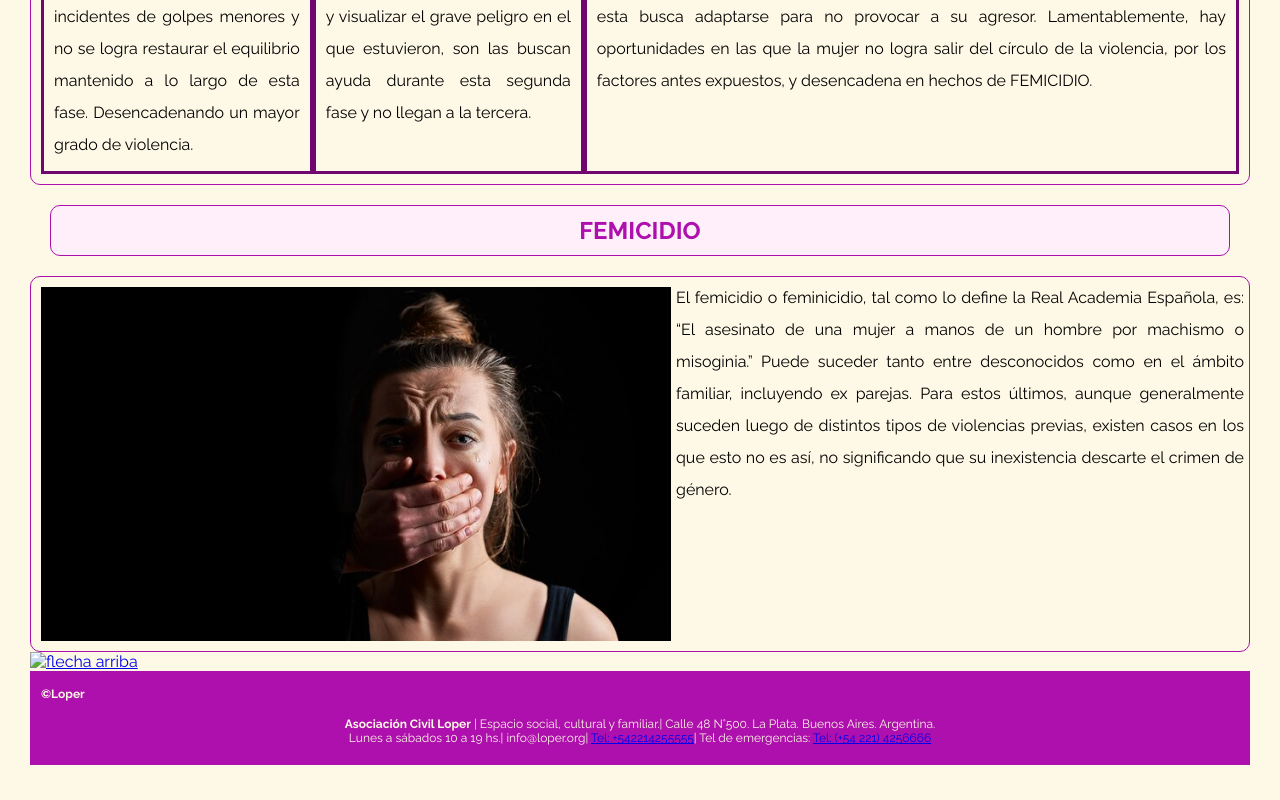
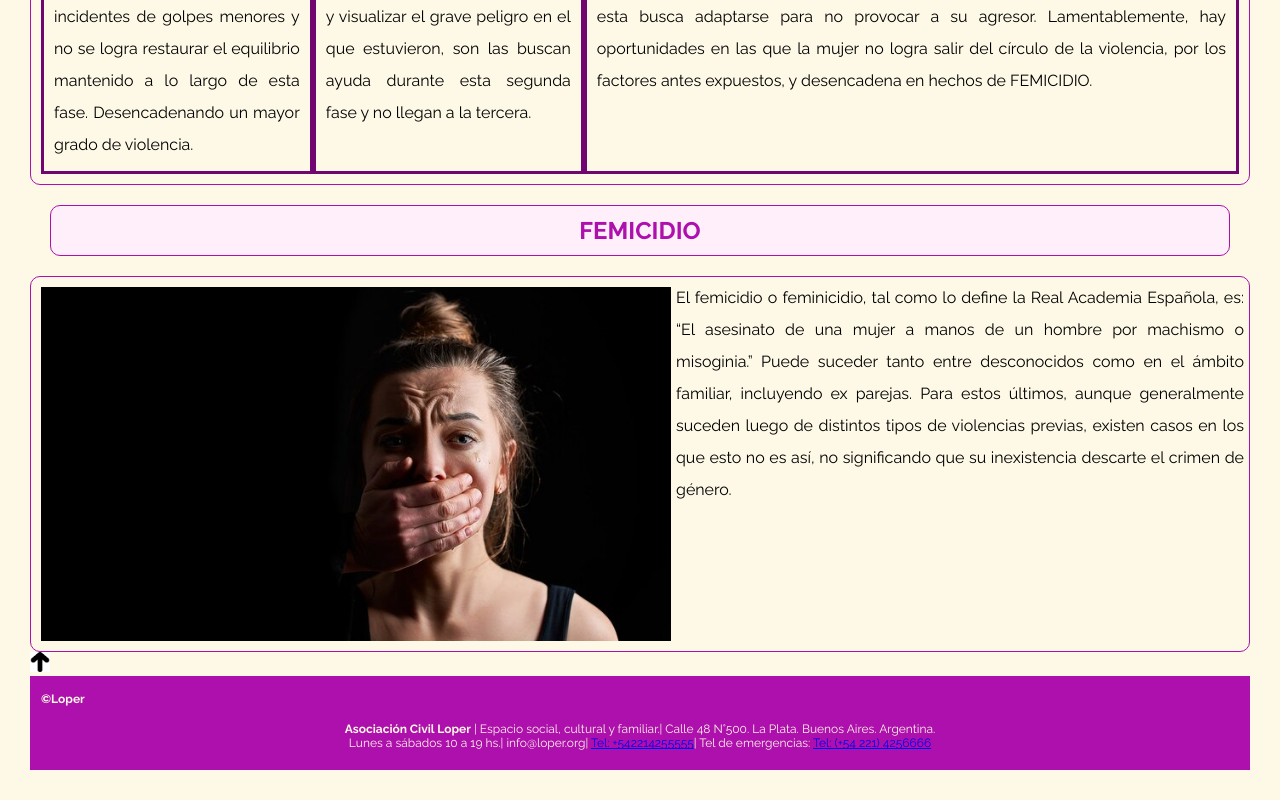
Before and after one commit to DaniLoperA113/LOPER, a plain HTML site: page index.html in a window 1280 px wide. Shown: the part 1991-2791 px from the top of the page. Drawn offline with Linux system fonts and the light colour scheme; the site is published under a folder, as on GitHub Pages, so addresses that start at the root find nothing.

Commit message:
Agregue ./ antes de flecha porque no aparecia y agregue flechaarriba a pagina de quienes somos

```diff
--- a/CSS/quienes-somos.css
+++ b/CSS/quienes-somos.css
@@ -151,7 +151,9 @@ li{
 .femicidio {
     display:flex;
 }
-
+.flecha {
+    width: 20px;
+}
 footer{
     font-size: 16px;
     text-align: center;
--- a/index.html
+++ b/index.html
@@ -64,7 +64,7 @@
             <img src="assets/images inicio/femi.jpg" alt="fotomano" class="fotomano">
             <p>El femicidio o feminicidio, tal como lo define la Real Academia Española, es: “El asesinato de una mujer a manos de un hombre por machismo o misoginia.” Puede suceder tanto entre desconocidos como en el ámbito familiar, incluyendo ex parejas. Para estos últimos, aunque generalmente suceden luego de distintos tipos de violencias previas, existen casos en los que esto no es así, no significando que su inexistencia descarte el crimen de género.</p>
         </section>
-        <a href="#menu"><img src="/assets/flecha.png" alt="flecha arriba" class="flecha"></a>
+        <a href="#menu"><img src="./assets/flecha.png" alt="flecha arriba" class="flecha"></a>
     </main>
 
 <footer>
```
Also changed, not shown: links-de-interes.html (+1 -1 lines), marcolegal.html (+1 -1 lines), quienes-somos.html (+2 -1 lines).
